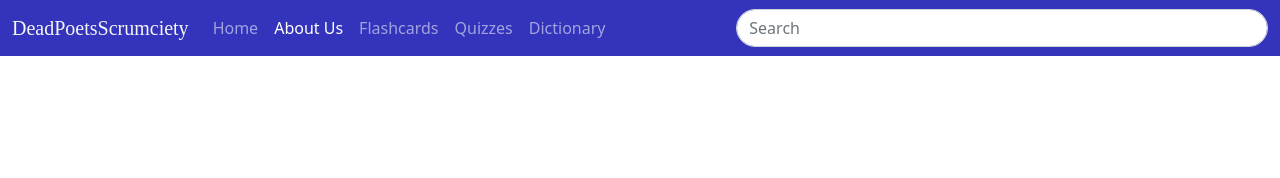
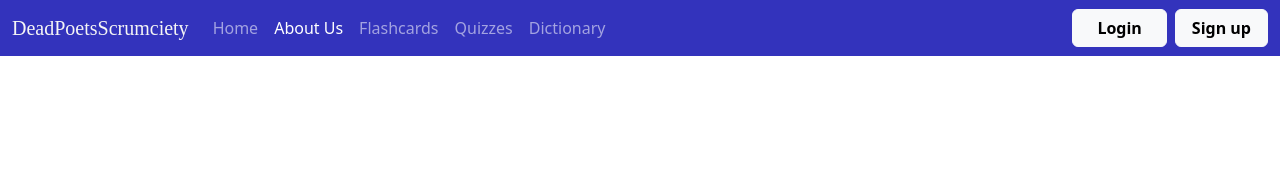
Before and after one commit to JustEnough-WebApp/LanguageApp, a website: page static/about.html in a window 1280 px wide. Shown: the top 178 px of the page. Drawn offline with nearby package versions, Linux system fonts and the light colour scheme.

Commit message:
adjusted navbar

```diff
--- a/static/about.html
+++ b/static/about.html
@@ -45,10 +45,9 @@
             <a class="nav-link" href="dictionary.html" target="_self">Dictionary</a>
           </li>
         </ul>
-        <!--SEARCHING BAR-->
-        <form class="d-flex w-50">
-          <input class="form-control rounded-pill" type="search" placeholder="Search">
-        </form>
+        <!--LOGIN & SIGN UP BUTTONS-->
+        <a href="login.html" class="btn btn-light px-4 me-2 fw-bold">Login</a>
+        <a href="register.html" class="btn btn-light px-3 fw-bold">Sign up</a>
       </div>
     </div>
   </nav>
```
Also changed, not shown: static/dictionary.html (+3 -0 lines), static/flashcard.html (+3 -4 lines), static/quizzes.html (+3 -0 lines).
